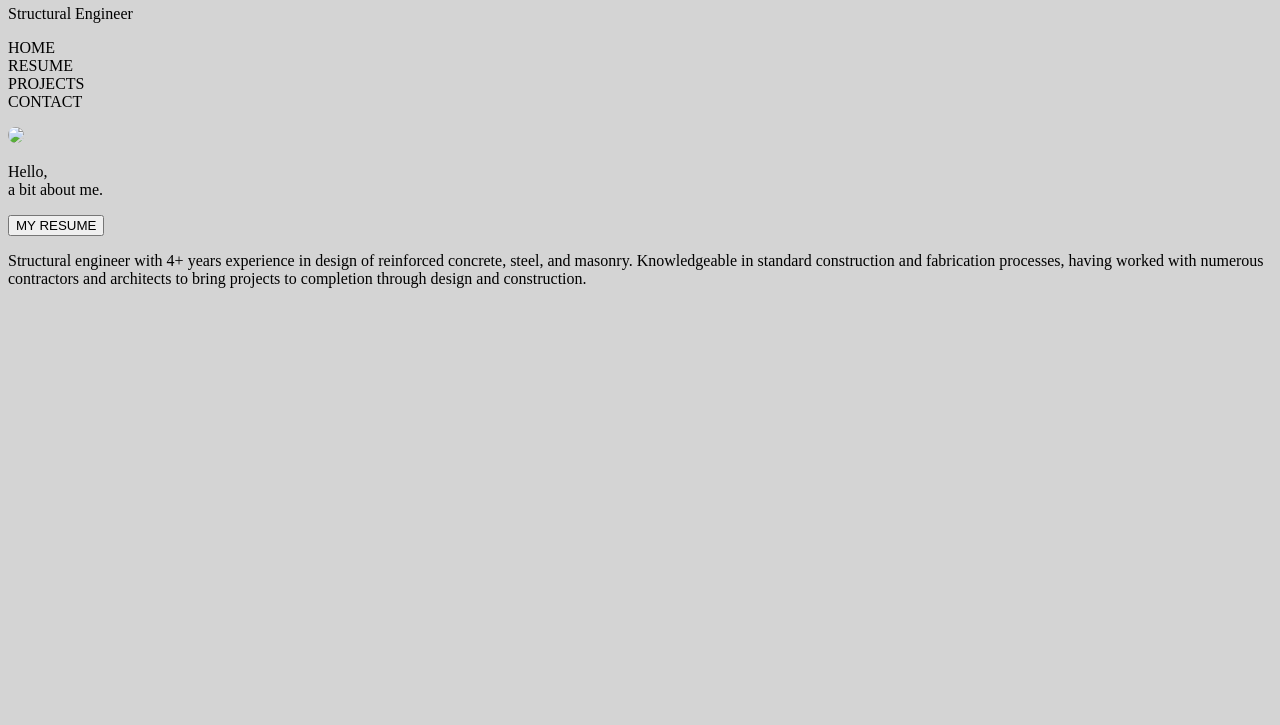
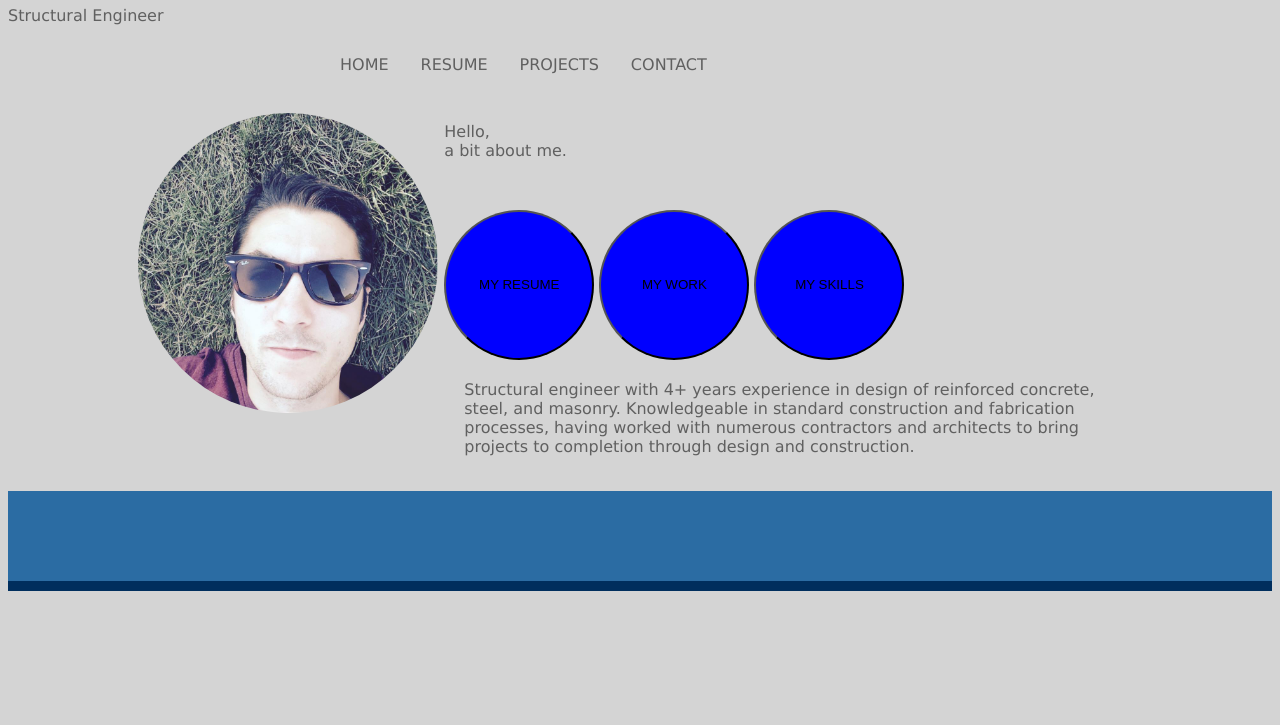
Before and after one commit to DevinHyland/devinhyland.github.io, a plain HTML site: page index.html in a window 1280 px wide. Shown: the part 75-800 px from the top of the page. Drawn offline with Linux system fonts and the light colour scheme.

Commit message:
Update index.html

```diff
--- a/index.html
+++ b/index.html
@@ -3,36 +3,126 @@
 <html>
 <head>
     <title>Devin Hyland</title>
+    <meta charset="UTF-8">
+    <meta name="viewport" content="width=device-width, initial-scale=1.0">
+
 <style>
+
+html {
+   font-family: "Lucida Sans", sans-serif;
+}
+
+* {
+  box-sizing: border-box;
+}
+
+.row::after {
+  content: "";
+  clear: both;
+  display: table;
+}
+
+[class*="col-"] {
+  float: left;
+  padding: 15px;
+}
+
+.col-1 {width: 8.33%;}
+.col-2 {width: 16.66%;}
+.col-3 {width: 25%;}
+.col-4 {width: 33.33%;}
+.col-5 {width: 41.66%;}
+.col-6 {width: 50%;}
+.col-7 {width: 58.33%;}
+.col-8 {width: 66.66%;}
+.col-9 {width: 75%;}
+.col-10 {width: 83.33%;}
+.col-11 {width: 91.66%;}
+.col-12 {width: 100%;}
+
 body {
     background-color: RGB(212,212,212);
+    color: #606060;
 }
+
 
 img {
     border-radius: 50%;
 }
-.topmenu{
-    display: inline;
+footer {
+    background-color: #2B6CA3;
+    margin: 0;
+    height: 100px;
+    border-style: solid;
+    border-width: 0px 0px 10px 0px;
+    border-color: #002E5D;
+
+}
+.navbutton {
+    margin-top: 50px;
+    width: 150px;
+    height: 150px;
+    border-radius: 50%;
 }
 
+.navmenu{
+    overflow: hidden;
+    margin: auto;
+    width: 50%;
+}
+
+.navmenu a{
+    float: left;
+    display: block;
+    text-align: center;
+    padding: 14px 16px;
+    text-decoration: none;
+}
+
+.navmenu a:hover{
+    color: black;
+}
+
+.column1 {
+
+}
 </style>
 </head>
-<body background-color:"yellow;" >
-<h1>Devin Hyland</h1>
-<p>Structural Engineer</p>
-<span class="topmenu">
-    <div>HOME</div>
-    <div>RESUME</div>
-    <div>PROJECTS</div>
-    <div>CONTACT</div>
 
-</span>
-<p><img src="devinoo1.jpeg"></p>
-<p>Hello, <br> a bit about me.</p>
-<button>MY RESUME</button>
-<p>
-Structural engineer with 4+ years experience in design of reinforced concrete, steel, and masonry. Knowledgeable in standard construction and fabrication processes, having worked with numerous contractors and architects to bring projects to completion through design and construction.
-</p>
+<body>
+<header>
+    <h1 style="size; 43pt;">Devin Hyland</h1>
+    <p style="size; 18pt;">Structural Engineer</p>
+</header>
+<div class="navmenu">
+    <a>HOME</a>
+    <a>RESUME</a>
+    <a>PROJECTS</a>
+    <a>CONTACT</a>
+    <br>
+</div>
+<div class="row">
+    <div class="col-1"></div>
+    <div class="col-3">
+        <img src="devin001.jpg" style="height: 300px; width: 300px; margin: 10px; float: left;">
+    </div>
+    <div class="col-7">
+        <br>
+        <p style="display: inline; padding-bottom: 250px;">Hello, <br>a bit about me.</p>
+        <br>
+
+        <button class="navbutton" style="background-color: blue;">MY RESUME</button>
+        <button class="navbutton" style="background-color: blue;">MY WORK</button>
+        <button class="navbutton" style="background-color: blue;">MY SKILLS</button>
+        <br>
+        <p style="margin: 20px;">
+        Structural engineer with 4+ years experience in design of reinforced concrete, steel, and masonry. Knowledgeable in standard construction and fabrication processes, having worked with numerous contractors and architects to bring projects to completion through design and construction.
+        </p>
+    </div>
+    <div class="col-1;"></div>
+</div>
+<footer>
+
+</footer>
 </body>
-<footer></footer>
 </html>
```
